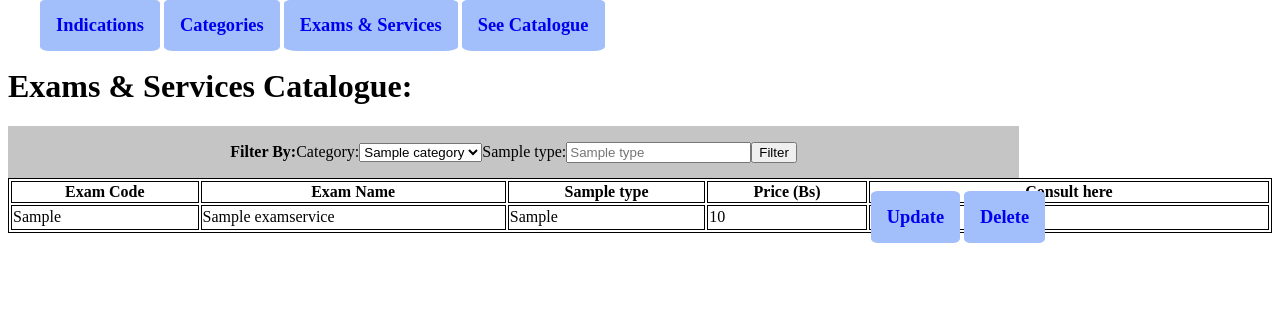
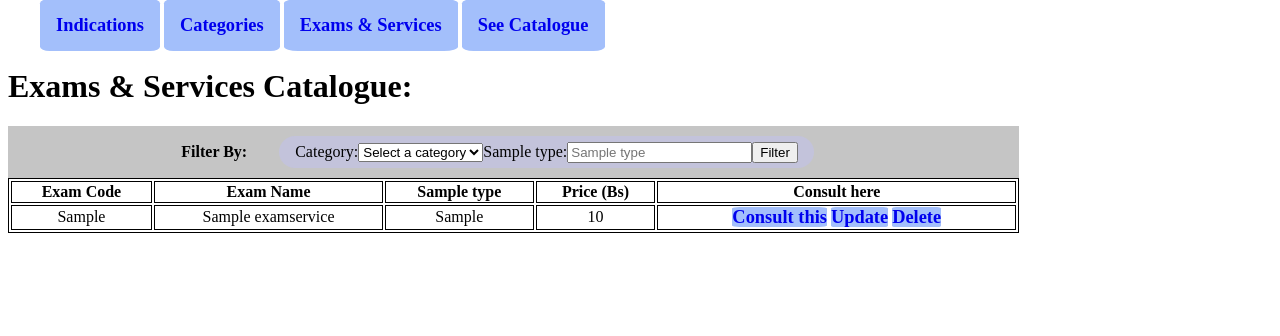
Before and after one commit to nataliamoraluq/project_Lab_Doof, a Flask app: page /filter in a window 1280 px wide. Shown: the part 17-353 px from the top of the page. Run offline with Flask 3, Linux system fonts and the light colour scheme; a database or web service that is not in the repository returns one stand-in record (values such as "Sample title").

Commit message:
catalogue working! and working in the report

```diff
--- a/app.py
+++ b/app.py
@@ -167,30 +167,36 @@ def deleteExam(id):
     examenes = examServiceCollection.find()
     return render_template("listExam.html.jinja", examenes=examenes)
 
-## ### ---- ###
-@app.route("/filter", methods=["GET"])
+## *** DETAILED EXAM ***
+@app.route("/detailedServ/<id>", methods=["GET"])
+def getExam(id):
+    oid = ObjectId(id)
+    serviceX = examServiceCollection.find_one({'_id': oid})
+    return render_template("detailedExam.html.jinja", examen=serviceX)
+
+## ### ---- FILTERS - SPECIFIC LIST - (CATALOGUE & REPORT) ###
+# CONSULT CATALOGUE
+@app.route("/filter", methods=["GET", "POST"])
 def showCatalogue():
     categories = categoryCollection.find()
-    catfilter = request.args.get('categoryFilter')
-    samplefilter = request.args.get('sampleFilter')
-    #
-    if catfilter:
-        examFiltList = examServiceCollection.find({'categoriesX': catfilter})
+    if request.method == "POST":
+        catfilter = request.form.get('categoryFilter')
+        samplefilter = request.form.get('sampleFilter')
+        print("Filtro categoria: ", catfilter, "Sample filter: ", samplefilter)
+
+        examFiltList = examServiceCollection.find({'categoriesX': catfilter, 'typeOfSample': samplefilter})
+        print("Exams list: ", examFiltList)
+        if catfilter:
+            examFiltList = examServiceCollection.find({'categoriesX': catfilter})
+        elif samplefilter:
+            #examFiltList = [exam for exam in examFiltList if exam['typeOfSample'] == samplefilter]
+            examFiltList = examServiceCollection.find({'typeOfSample': samplefilter})
+        else:
+            examFiltList = examServiceCollection.find()
     else:
         examFiltList = examServiceCollection.find()
-    #
-    if samplefilter:
-        examFiltList = [exam for exam in examFiltList if exam['typeOfSample'] == samplefilter]
-
+        #
     return render_template("catalogueExam.html.jinja", categorias=categories, exams=examFiltList)
-
-#<a href="/updateS/{{filtered._id}}">Consult this</a>
-
-
-#LIST - EXAMS GENERAL
-# CRUD EXAMS --
-
-# CONSULT CATALOGUE
 # SEE REPORT
 
 if __name__ == "__main__":
--- a/static/style.css
+++ b/static/style.css
@@ -42,6 +42,24 @@ table, th, td {
     flex-direction: row;
     align-items: center;
     justify-content: center;
+}
+
+#filterOptions form{
+    display: flex;
+    flex-direction: row;
+    align-content: center;
+    width:auto;
+    height: -webkit-fill-available;
+}
+
+.examTable{
+    padding: 0;
+    width:80%;
+    text-align: center;
+}
+
+.examTable a{
+    padding: 0;
 }
 
 h4{
--- a/templates/catalogueExam.html.jinja
+++ b/templates/catalogueExam.html.jinja
@@ -3,18 +3,21 @@
    <h1>{% block title %} Exams & Services Catalogue: {% endblock %}</h1>
    <div id="filterOptions">
       <h4> Filter By: </h4>
+      <form action="/filter" method="POST">
          <label> Category:</label>
          <select name="categoryFilter">
+               <option value=""> Select a category</option>
             {% for c in categorias %}
                <option value="{{c.name}}"> {{c.name}}</option>
             {%endfor%}
          </select>
          <label> Sample type:</label>
-      <input type="string" name="sampleFilter" placeholder="Sample type">
+         <input type="text" name="sampleFilter" placeholder="Sample type">
          <input id="btnFilter" type="submit" value="Filter">
+      </form>
    </div>
-   <table style="width:100%">
-      <tr>
+   <table class="examTable">
+      <tr name="tableHeaders">
          <th>Exam Code</th>
          <th>Exam Name</th>
          <th>Sample type</th>
@@ -22,12 +25,13 @@
          <th>Consult here</th>
       </tr>
       {%for filtered in exams%}
-         <tr name="row1">
+         <tr name="rowInfo">
             <td>{{filtered.codeExam}}</td>
             <td>{{filtered.name}}</td>
             <td>{{filtered.typeOfSample}}</td>
             <td>{{filtered.price}}</td>
             <td>
+               <a href="/detailedServ/{{filtered._id}}">Consult this</a>
                <a href="/updateS/{{filtered._id}}">Update</a>
                <a href="/deleteS/{{filtered._id}}">Delete</a>
             </td>
```
Also changed, not shown: templates/detailedExam.html.jinja (added, +32 -0 lines). Lines whose indentation alone changed are shown as unchanged.
